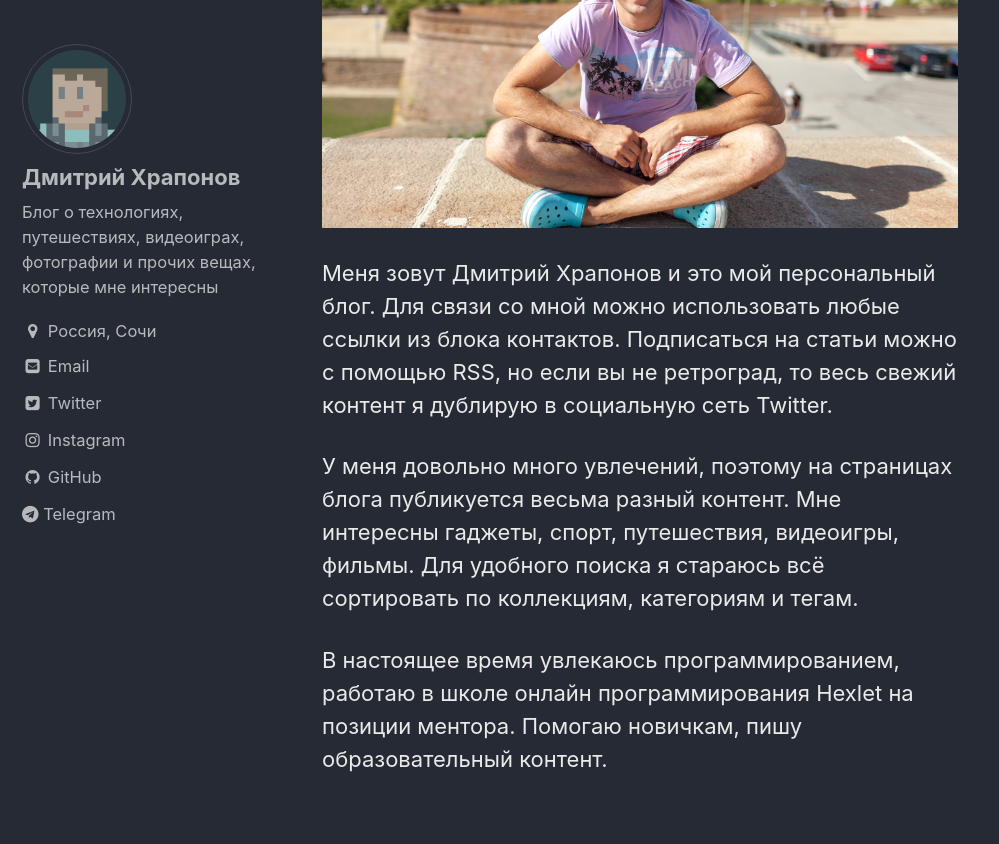
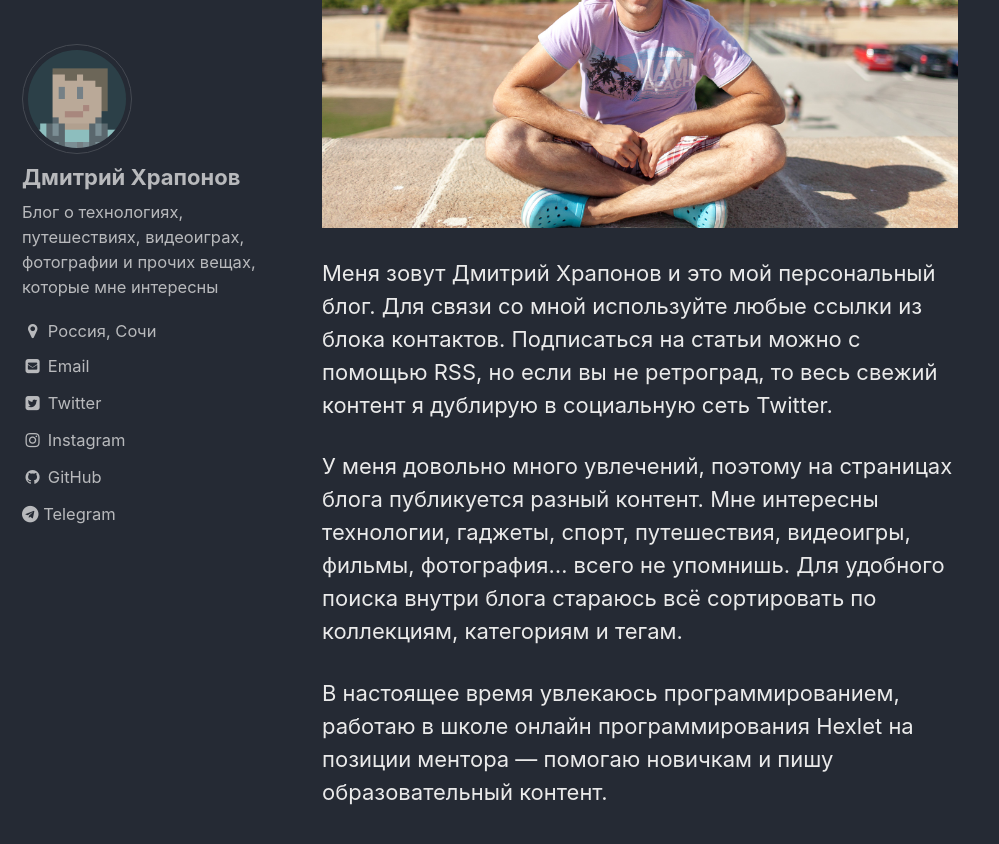
Before and after one commit to CatcherITGF/jekyll, a Jekyll site: the page built from _pages/about.md, in a window 1280 px wide and 900 px high, scrolled down 396 px. Shown: the top 844 px of the window, without its empty margins (0-999 px from the left). Built offline with Jekyll 4.4.1, drawn with Linux system fonts in a browser that asks for light colours.

Commit message:
refactoring

```diff
--- a/_pages/about.md
+++ b/_pages/about.md
@@ -7,8 +7,8 @@ author_profile: true
 
 ![](/assets/images/about/dk.jpg)
 
-Меня зовут Дмитрий Храпонов и это мой персональный блог. Для связи со мной можно использовать любые ссылки из блока контактов. Подписаться на статьи можно с помощью RSS, но если вы не ретроград, то весь свежий контент я дублирую в социальную сеть Twitter.
+Меня зовут Дмитрий Храпонов и это мой персональный блог. Для связи со мной используйте любые ссылки из блока контактов. Подписаться на статьи можно с помощью RSS, но если вы не ретроград, то весь свежий контент я дублирую в социальную сеть Twitter.
 
-У меня довольно много увлечений, поэтому на страницах блога публикуется весьма разный контент. Мне интересны гаджеты, спорт, путешествия, видеоигры, фильмы. Для удобного поиска я стараюсь всё сортировать по коллекциям, [категориям](/categories/) и [тегам](/tags/).
+У меня довольно много увлечений, поэтому на страницах блога публикуется разный контент. Мне интересны технологии, гаджеты, спорт, путешествия, видеоигры, фильмы, фотография… всего не упомнишь. Для удобного поиска внутри блога стараюсь всё сортировать по коллекциям, [категориям](/categories/) и [тегам](/tags/).
 
-В настоящее время увлекаюсь программированием, работаю в школе онлайн программирования [Hexlet](https://ru.hexlet.io/my) на позиции ментора. Помогаю новичкам, пишу образовательный контент.
+В настоящее время увлекаюсь программированием, работаю в школе онлайн программирования [Hexlet](https://ru.hexlet.io/my) на позиции ментора — помогаю новичкам и пишу образовательный контент.
```
